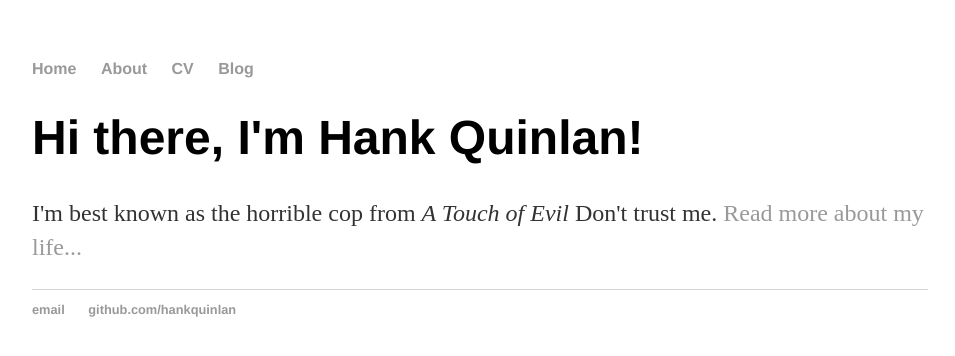
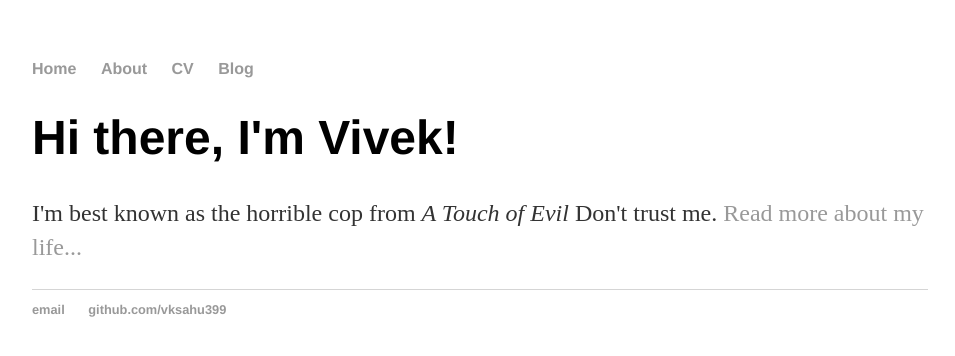
Before and after one commit to vksahu399/vksahu399.github.io, a plain HTML site: page index.html in a window 1280 px wide. Shown: the whole page, without its empty margins (160-1115 px from the left). Drawn offline with Linux system fonts and the light colour scheme.

Commit message:
Update Index.html
Add information

```diff
--- a/index.html
+++ b/index.html
@@ -1,7 +1,7 @@
 <!DOCTYPE html>
 <html>
 	<head>
-		<title>Hi! I am Vivek</title>
+		<title>Vivek kumar Sahu</title>
 		<!-- link to main stylesheet -->
 		<link rel="stylesheet" type="text/css" href="/css/main.css">
 	</head>
@@ -16,14 +16,14 @@
 		</nav>
 		<div class="container">
     		<div class="blurb">
-        		<h1>Hi there, I'm Hank Quinlan!</h1>
+        		<h1>Hi there, I'm Vivek!</h1>
 				<p>I'm best known as the horrible cop from <em>A Touch of Evil</em> Don't trust me. <a href="/about">Read more about my life...</a></p>
     		</div><!-- /.blurb -->
 		</div><!-- /.container -->
 		<footer>
     		<ul>
-        		<li><a href="mailto:hankquinlanhub@gmail.com">email</a></li>
-        		<li><a href="https://github.com/hankquinlan">github.com/hankquinlan</a></li>
+        		<li><a href="mailto:vksahu399@gmail.com">email</a></li>
+        		<li><a href="https://github.com/vksahu399">github.com/vksahu399</a></li>
 			</ul>
 		</footer>
 	</body>
```
